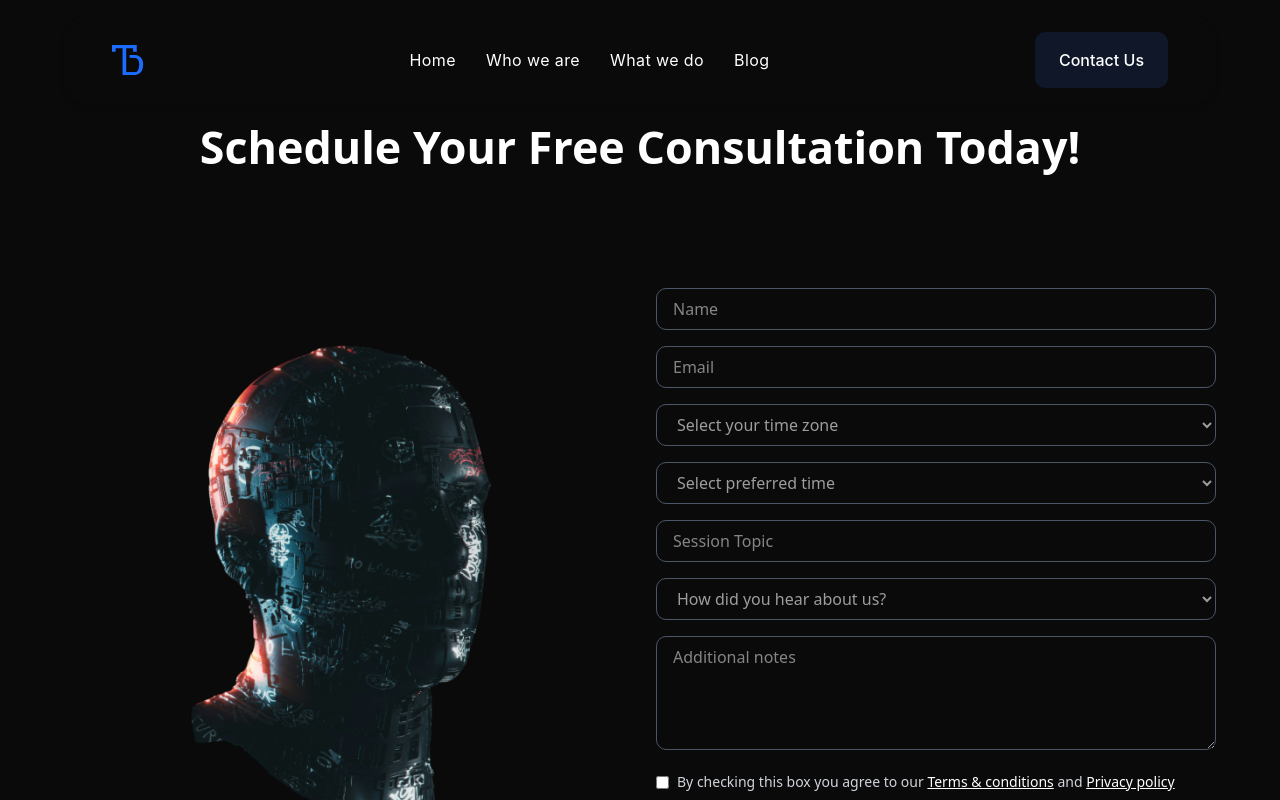
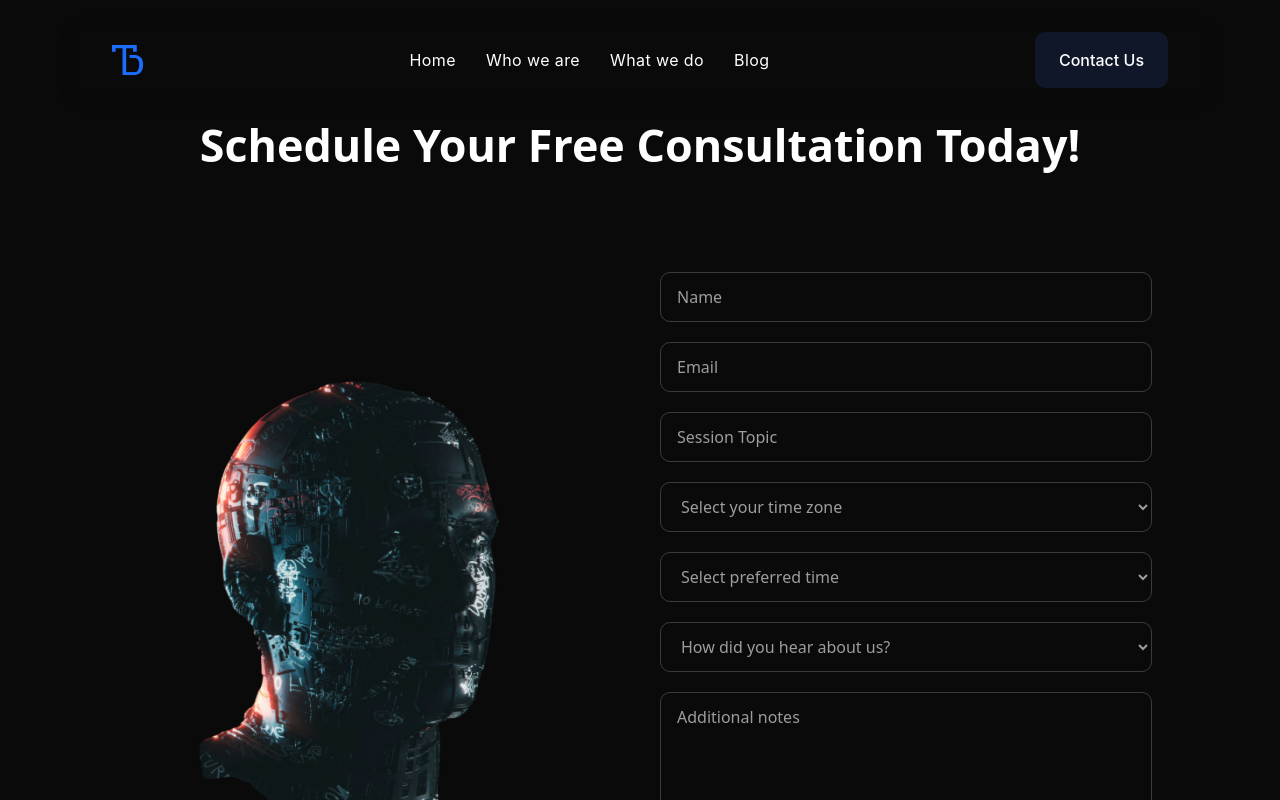
Before and after one commit to Jolinf/teldev-homepage, a React (Vite) app: page /teldev-homepage/ContactUsPage in a window 1280 px wide. Built offline with nearby package versions, Linux system fonts and the light colour scheme.

Commit message:
contact pageenhancements

```diff
--- a/src/Sections/contactus.tsx
+++ b/src/Sections/contactus.tsx
@@ -1,3 +1,4 @@
+import { motion } from 'framer-motion';
 import contactpicture from '../assets/contacus-image.png';
 
 const timeZones = [
@@ -31,42 +32,78 @@ const timeZones = [
 ];
 
 const timeSlots = Array.from({ length: 24 }, (_, hour) => `${hour.toString().padStart(2, '0')}:00`);
+const sources = ['Instagram', 'LinkedIn', 'Facebook', 'X', 'TikTok'];
 
-const sources = ['Instagram', 'LinkedIn', 'Facebook', 'X', 'TikTok'];
+const inputVariants = {
+  focus: {
+    scale: 1.02,
+    transition: { duration: 0.2 },
+  },
+};
+
+const buttonVariants = {
+  hover: {
+    scale: 1.05,
+    backgroundColor: '#FFFFFF',
+    color: '#0F1729',
+    transition: { duration: 0.3 },
+  },
+  tap: {
+    scale: 0.95,
+    transition: { duration: 0.1 },
+  },
+};
 
 const ContactUsPage = () => {
   return (
-    <section className="px-[10%] justify-center bg-[#0A0A0A] text-[#FFFFFF] py-30 sm:px-6 md:px-8">
-      <h1 className="text-2xl md:text-3xl font-bold mb-8 text-center">
+    <section className="px-[10%] py-20 box-border mt-10 bg-[#0A0A0A] text-white font-inter">
+      <motion.h1
+        className="text-3xl md:text-4xl font-bold mb-20 text-center text-white"
+        initial={{ opacity: 0, y: -20 }}
+        whileInView={{ opacity: 1, y: 0 }}
+        viewport={{ once: true }}
+        transition={{ duration: 0.6 }}
+      >
         Schedule Your Free Consultation Today!
-      </h1>
-      <div className="min-h-screen text-white grid grid-cols-1 md:grid-cols-2 gap-8 p-8">
-        {/* Image Section */}
-        <div className="flex items-center justify-center">
+      </motion.h1>
+
+      <div className="mt-10 grid grid-cols-1 md:grid-cols-2 gap-10 items-center min-h-screen">
+        {/* Image */}
+
         <img
           src={contactpicture}
           alt="AI Consultation"
           className="w-full max-w-sm md:max-w-md scale-x-[-1]"
         />
-        </div>
 
-        {/* Form Section */}
-        <div className="flex flex-col justify-center">
-          <form className="space-y-4">
-            <input
-              type="text"
-              placeholder="Name"
-              className="w-full px-4 py-2 bg-transparent border border-gray-600 rounded-[10px] outline-none focus:border-[#1E64F0]"
+        {/* Form */}
+        <motion.form
+          className="space-y-5"
+          initial="hidden"
+          whileInView="visible"
+          viewport={{ once: true }}
+          transition={{ staggerChildren: 0.15 }}
+        >
+          {[
+            { type: 'text', placeholder: 'Name' },
+            { type: 'email', placeholder: 'Email' },
+            { type: 'text', placeholder: 'Session Topic' },
+          ].map(({ type, placeholder }, idx) => (
+            <motion.input
+              key={idx}
+              type={type}
+              placeholder={placeholder}
+              className="w-full px-4 py-3 bg-transparent border border-white/20 text-white placeholder:text-white/60 rounded-[10px] outline-none focus:ring-2 focus:ring-[#1E64F0] transition-all"
+              whileFocus="focus"
+              variants={inputVariants}
             />
-            <input
-              type="email"
-              placeholder="Email"
-              className="w-full px-4 py-2 bg-transparent border border-gray-600 rounded-[10px] outline-none focus:border-[#1E64F0]"
-            />
+          ))}
 
-            <select
-              className="w-full px-4 py-2 bg-transparent border text-white/60 border-gray-600 rounded-[10px] outline-none focus:border-[#1E64F0]"
+          <motion.select
             defaultValue=""
+            className="w-full px-4 py-3 bg-transparent border border-white/20 text-white/60 rounded-[10px] outline-none focus:ring-2 focus:ring-[#1E64F0] transition-all"
+            variants={inputVariants}
+            whileFocus="focus"
           >
             <option value="" disabled>
               Select your time zone
@@ -76,11 +113,13 @@ const ContactUsPage = () => {
                 {tz}
               </option>
             ))}
-            </select>
+          </motion.select>
 
-            <select
-              className="w-full px-4 py-2 bg-transparent text-white/60 border border-gray-600 rounded-[10px] outline-none focus:border-[#1E64F0]"
+          <motion.select
             defaultValue=""
+            className="w-full px-4 py-3 bg-transparent border border-white/20 text-white/60 rounded-[10px] outline-none focus:ring-2 focus:ring-[#1E64F0] transition-all"
+            variants={inputVariants}
+            whileFocus="focus"
           >
             <option value="" disabled>
               Select preferred time
@@ -90,17 +129,13 @@ const ContactUsPage = () => {
                 {time}
               </option>
             ))}
-            </select>
+          </motion.select>
 
-            <input
-              type="text"
-              placeholder="Session Topic"
-              className="w-full px-4 py-2 bg-transparent border border-gray-600 rounded-[10px] outline-none focus:border-[#1E64F0]"
-            />
-
-            <select
-              className="w-full px-4 py-2 mr-1 bg-transparent text-white/60 border border-gray-600 rounded-[10px] outline-none focus:border-[#1E64F0]"
+          <motion.select
             defaultValue=""
+            className="w-full px-4 py-3 bg-transparent border border-white/20 text-white/60 rounded-[10px] outline-none focus:ring-2 focus:ring-[#1E64F0] transition-all"
+            variants={inputVariants}
+            whileFocus="focus"
           >
             <option value="" disabled>
               How did you hear about us?
@@ -110,16 +145,17 @@ const ContactUsPage = () => {
                 {source}
               </option>
             ))}
-            </select>
+          </motion.select>
 
-            <textarea
+          <motion.textarea
             rows={4}
             placeholder="Additional notes"
-              className="w-full px-4 py-2 bg-transparent border border-gray-600 rounded-[10px] outline-none focus:border-[#1E64F0]"
-            ></textarea>
+            className="w-full px-4 py-3 bg-transparent border border-white/20 text-white placeholder:text-white/60 rounded-[10px] outline-none focus:ring-2 focus:ring-[#1E64F0] transition-all resize-none"
+            whileFocus="focus"
+            variants={inputVariants}
+          />
 
-            {/* Checkbox */}
-            <div className="flex items-start gap-2">
+          <motion.div className="flex items-start gap-2" variants={inputVariants}>
             <input type="checkbox" className="mt-1 border border-gray-600 accent-blue-600" />
             <label className="text-sm text-gray-300">
               By checking this box you agree to our{' '}
@@ -136,17 +172,18 @@ const ContactUsPage = () => {
                 Privacy policy
               </a>
             </label>
-            </div>
+          </motion.div>
 
-            {/* Submit Button */}
-            <button
+          <motion.button
             type="submit"
-              className="px-6 py-4 bg-[#1E64F0] text-white rounded hover:bg-[#0F1729] transition-all text-sm"
+            className="px-6 py-3 bg-[#0F1729] border-[0] text-[#FFFFFF] font-medium rounded-[10px] text-sm sm:text-base w-full sm:w-auto"
+            variants={buttonVariants}
+            whileHover="hover"
+            whileTap="tap"
           >
             Submit
-            </button>
-          </form>
-        </div>
+          </motion.button>
+        </motion.form>
       </div>
     </section>
   );
```
Lines whose indentation alone changed are shown as unchanged.
